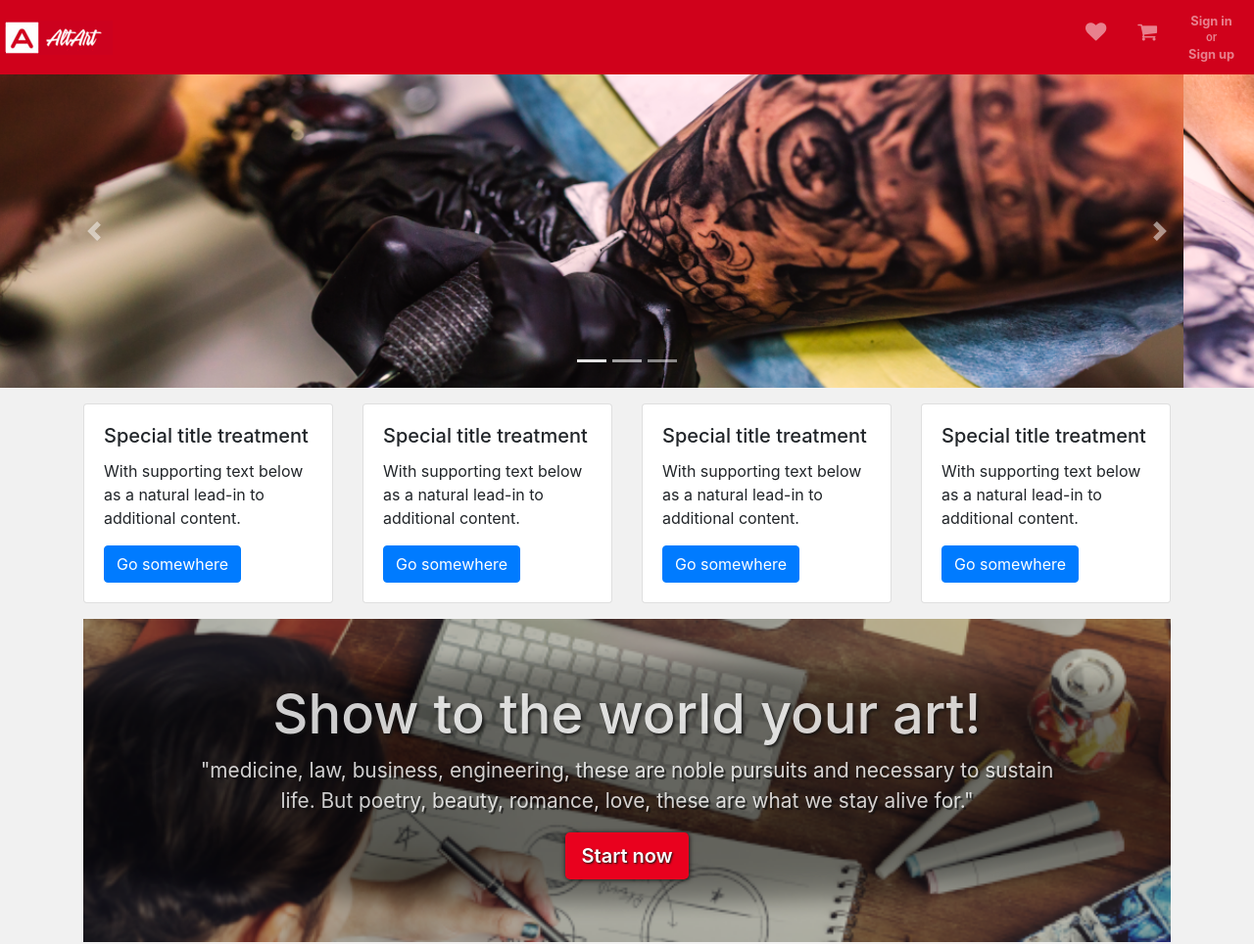
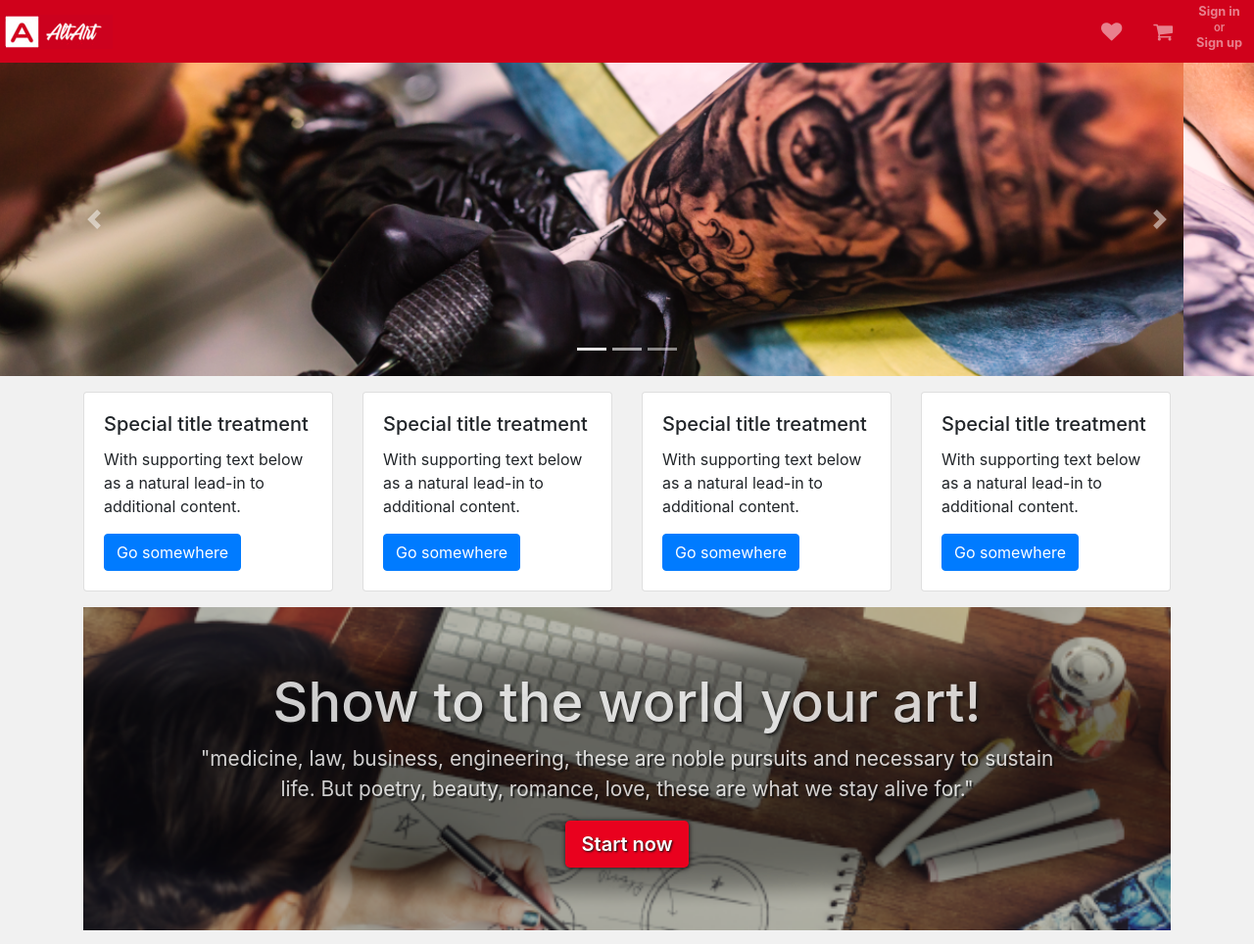
Before and after one commit to candido123somente/Altart, a plain HTML site: page index.html in a window 1280 px wide. Shown: the top 964 px of the page at 98% size. Drawn offline with nearby package versions, Linux system fonts and the light colour scheme.

Commit message:
linking jumbotron button to sign up page and making some adjusts in login navbar link

```diff
--- a/index.html
+++ b/index.html
@@ -34,10 +34,10 @@
         <a class="nav-item nav-link mx-2 py-3" id="cart-button">
           <i class="fa fa-shopping-cart fa-lg" aria-hidden="true"></i>
         </a>
-        <div class="nav-item nav-link mx-2" id="login-button" >
-          <a data-toggle="modal" data-target="#login-modal">Sign in</a>
+        <div class="nav-item mx-2" id="login-button" >
+          <a class="nav-link" data-toggle="modal" data-target="#login-modal">Sign in</a>
           <p>or</p>
-          <a href="register.html" class="text-reset text-decoration-none">Sign up</a>
+          <a class="nav-link" href="register.html" class="text-reset text-decoration-none">Sign up</a>
         </div>
 
 
@@ -157,7 +157,7 @@
         "medicine, law, business, engineering, these are noble pursuits and necessary to sustain life. But poetry,
         beauty, romance, love, these are what we stay alive for."
       </p>
-      <button type="button" class="btn btn-lg mt-3 d-block mx-auto" href="#">Start now</button>
+      <a href="register.html" class="text-decoration-none"><button type="button" class="btn btn-lg mt-3 d-block mx-auto" href="#">Start now</button></a>
     </div> <!-- Jumbotron End -->
 
     <!-- 2nd Cards Row -->
--- a/scripts/mainFunctions.js
+++ b/scripts/mainFunctions.js
@@ -14,15 +14,6 @@ $(document).ready(function () {
     title: "Cart",
     trigger: "hover",
   });
-
-  $('#login-button').tooltip({
-    toggle: "tooltip",
-    placement: "bottom",
-    title: "Login",
-    trigger: "hover"
-  });
-  // TOOLTIPS
-
   // LOGIN PASSWORD SHOW/HIDE
   $(".toggle-password").hover(function() {
 
--- a/scss/style_sass.scss
+++ b/scss/style_sass.scss
@@ -75,6 +75,7 @@ footer {
         max-width: 3.5rem;
     }
     p{
+        color: rgba(255, 255, 255, .5);
         cursor: default;
         font-weight: 600;
         padding: 0;
```
Also changed, not shown: css/style_sass.css.
